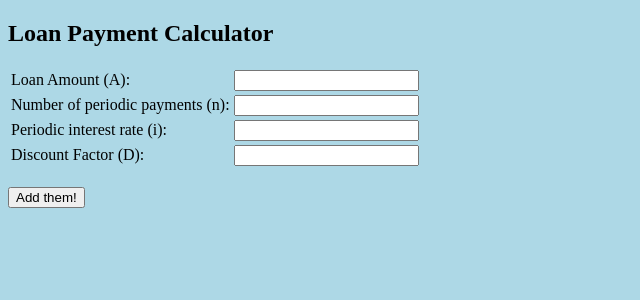
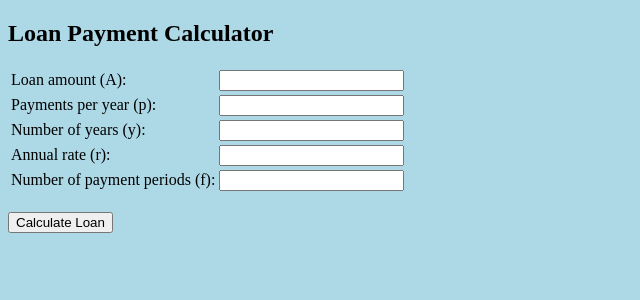
Before and after one commit to ndeal01/HW3, a Flask app: page / in a window 1280 px wide. Shown: the top 300 px of the page, without its empty margins (0-640 px from the left). Run offline with Flask 2, Linux system fonts and the light colour scheme.

Commit message:
finished form by adding different variables; started app.py; updated base.html

```diff
--- a/app.py
+++ b/app.py
@@ -7,6 +7,21 @@ app = Flask(__name__)
 def index():
     return render_template('index.html', pageTitle='Loan Calculator')
 
+@app.route('/payment', methods=['GET', 'POST'])
+def calculation():
+    if request.method == 'POST':
+        form = request.form
+        A = int(form['A'])
+        p = int(form['p'])
+        y = int(form['y'])
+        r = int(form['r'])
+        f = int(form['f'])
+        Discount = (((1+(r/f))^(p*y))-1)/((r/f)(1+(r/f)^(p*y)))
+        calc = A/Discount
+        return render_template('index.html', display=calc, pageTitle='Loan Calculator')
+
+    return redirect("/")
+
 
     if __name__ == '__main__':
         app.run(debug=True)
--- a/templates/base.html
+++ b/templates/base.html
@@ -8,6 +8,7 @@
 </head>
 
   <body>
+    <h2> Loan Payment Calculator </h2>
 
      {% block body %}
 
--- a/templates/index.html
+++ b/templates/index.html
@@ -2,25 +2,26 @@
 
 {% block body %}
 
-      <h2> Loan Payment Calculator </h2>
-
       <form  method="post">
         <table>
           <tr>
-            <td> Loan Amount (A): </td> <td> <input type="text" name="loanamount" /> </td>
+            <td> Loan amount (A): </td> <td> <input type="text" name="A" /> </td>
           </tr>
           <tr>
-            <td> Number of periodic payments (n): </td> <td> <input type="text" name="numpayments" /> </td>
+            <td> Payments per year (p): </td> <td> <input type="text" name="p" /> </td>
           </tr>
           <tr>
-            <td> Periodic interest rate (i): </td> <td> <input type="text" name="intrate" /> </td>
+            <td> Number of years (y): </td> <td> <input type="text" name="y" /> </td>
           </tr>
           <tr>
-            <td> Discount Factor (D): </td> <td> <input type="text" name="discfactor" /> </td>
+            <td> Annual rate (r): </td> <td> <input type="text" name="r" /> </td>
+          </tr>
+          <tr>
+            <td> Number of payment periods (f): </td> <td> <input type="text" name="f" /> </td>
           </tr>
         </table>
           <br>
-        <input class="button" type="submit" formaction="/add" value="Add them!" />
+        <input class="button" type="submit" formaction="/calc" value="Calculate Loan" />
       </form>
 
       <p> {{ display }} </p>
```
